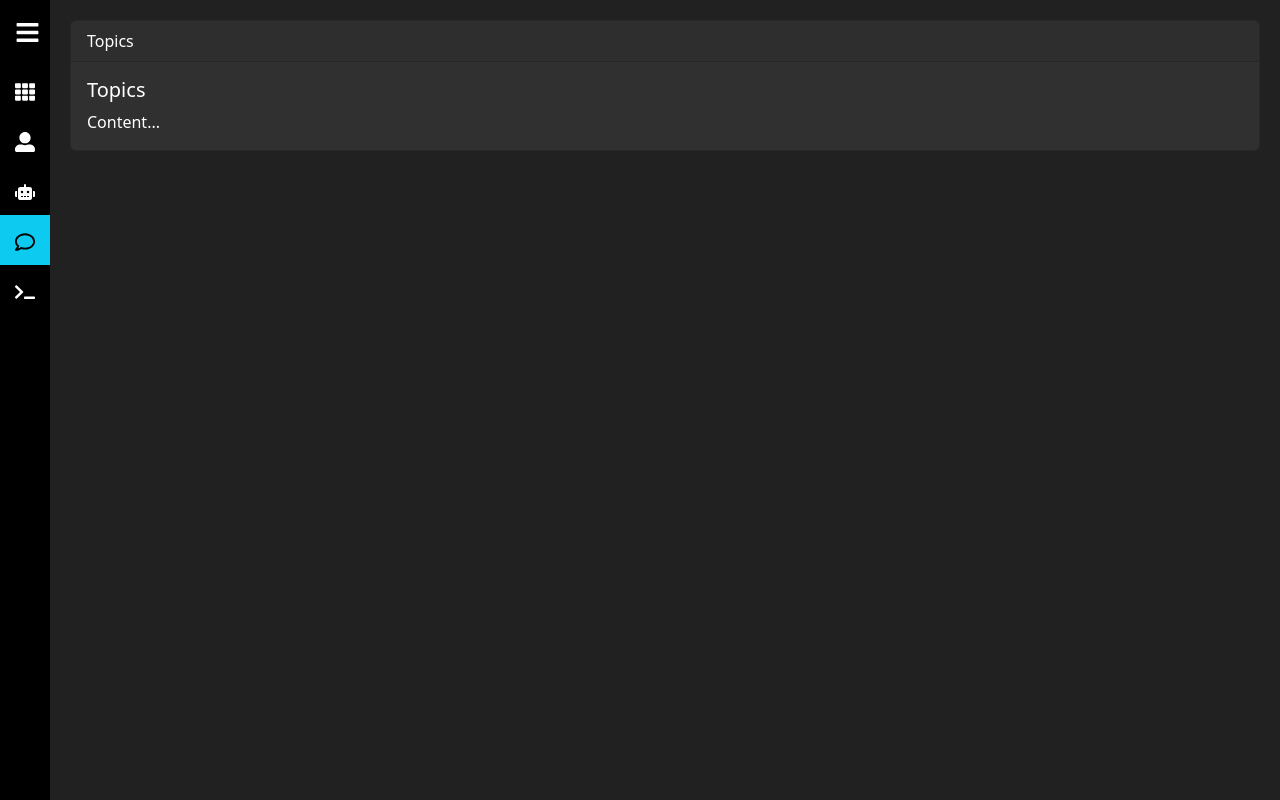
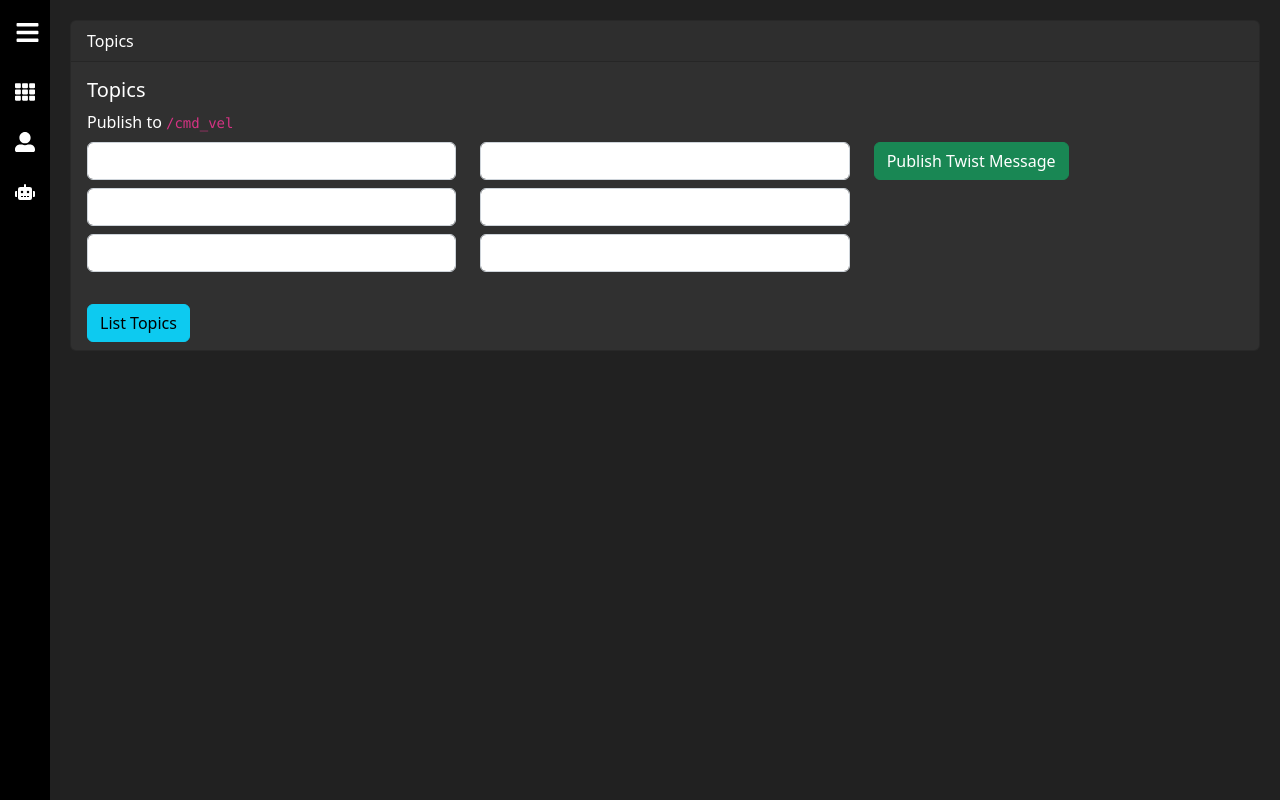
Before and after one commit to qaysedc/SystemadministrationWiSe22, a React (Create React App) app in the folder react-app/: page /topics in a window 1280 px wide. Built offline with nearby package versions, Linux system fonts and the light colour scheme.

Commit message:
added multiple robot handling

```diff
--- a/react-app/src/App.js
+++ b/react-app/src/App.js
@@ -19,19 +19,32 @@ export const AppContext = createContext({defaultOptions: {
 
 function App() {
 
-  const [ros, setRos] = useState(null)
+  const [ros, setRos] = useState([])
   const [connection, setConnection] = useState(null)
 
-  ros?.on("connection", () => {
-    document.getElementById("status").innerHTML = "successful";
-    //setConnection(true)
-    setConnection(true)
-  });
-  ros?.on("error", (error) => {
-    document.getElementById("status").innerHTML = `errored out (${error})`;
-    //setConnection(false)
-    setConnection(false)
-  });
+  // ros[0]?.on("connection", () => {
+  //   document.getElementById("status").innerHTML = "successful";
+  //   //setConnection(true)
+  //   setConnection(true)
+  // });
+  // ros[0]?.on("error", (error) => {
+  //   document.getElementById("status").innerHTML = `errored out (${error})`;
+  //   //setConnection(false)
+  //   setConnection(false)
+  // });
+
+  ros?.map((item) => (
+    item.newRos.on("connection", () => {
+      document.getElementById("status").innerHTML = "successful";
+     setConnection(true)
+    })
+  ))
+  ros?.map((item) => (
+    item.newRos.on("error", (error) => {
+      document.getElementById("status").innerHTML = `errored out (${error})`;
+      setConnection(false)
+    })
+  ))
 
 
   return (
@@ -43,6 +56,9 @@ function App() {
             <Route path='/dashboard'element={<Dashboard/>}/>
             <Route path='/about'element={<About/>}/>
             <Route path='/robots'element={<Robots/>}/>
+            {ros?.map((item, index) => (
+                <Route path={"/topics"+index} element={<Topics ros={item.newRos}/>}/>
+            ))}
             <Route path='/topics'element={<Topics/>}/>
             <Route path='/console'element={<Console/>}/>
           </Routes>
--- a/react-app/src/components/Connection.jsx
+++ b/react-app/src/components/Connection.jsx
@@ -9,12 +9,13 @@ import Button from 'react-bootstrap/Button';
 import Form from 'react-bootstrap/Form';
 
 export default function Connection() {
-    const { setRos, connection } = useContext(AppContext)
+    const { ros, setRos, connection } = useContext(AppContext)
     const [ipAddress, setIpAddress] = useState("172.17.0.3")
 
     const handleConnection = (e) => {
         if (ipAddress === '') return
-        setRos(new ROSLIB.Ros({ url: "ws://"+ipAddress+":9090" }))
+        const newRos = new ROSLIB.Ros({ url: "ws://"+ipAddress+":9090" })
+        setRos(ros => [...ros, {newRos}])
     }
 
   return (
--- /dev/null
+++ b/react-app/src/components/Joypad.jsx
@@ -0,0 +1,57 @@
+import { useState, useContext, useReducer } from 'react'
+import { AppContext } from '../App'
+import ROSLIB from 'roslib';
+
+export default function Joypad() {
+    const { ros } = useContext(AppContext)
+    const [twist, updateTwist] = useReducer(
+        (state, updates) => ({...state, ...updates }),
+        {
+        linear: {
+        x: 0,
+        y: 0,
+        z: 0
+        },
+        angular: {
+        x: 0,
+        y: 0,
+        z: 0
+        }
+    })
+
+    const publishTwistMessage = () => {
+        var cmdVel = new ROSLIB.Topic({
+          ros: ros,
+          name: "/cmd_vel",
+          messageType: "geometry_msgs/Twist"
+        })
+
+        var twistMsg = new ROSLIB.Message(twist)
+        cmdVel.publish(twistMsg)
+      }
+
+    const joypad = (e) => {
+        e.preventDefault()
+        if (e.key === 'w' || e.key === 'W') {
+            updateTwist({linear: {...twist.linear, x: twist.linear.x + 0.01}})
+            publishTwistMessage()
+        }
+        if (e.key === 's' || e.key === 'S') {
+            updateTwist({linear: {...twist.linear, x: twist.linear.x - 0.01}})
+            publishTwistMessage()
+        }
+        if (e.key === 'a' || e.key === 'A') {
+            updateTwist({angular: {...twist.angular, x: twist.angular.x + 0.01}})
+            publishTwistMessage()
+        }
+        if (e.key === 'd' || e.key === 'D') {
+            updateTwist({angular: {...twist.angular, x: twist.angular.x - 0.01}})
+            publishTwistMessage()
+        }
+    }
+  return (
+    <div>
+        <input type="text" onKeyPress={joypad} />
+    </div>
+  )
+}
--- /dev/null
+++ b/react-app/src/components/RobotList.jsx
@@ -0,0 +1,38 @@
+import { useState, useContext } from 'react'
+import { AppContext } from '../App'
+import ROSLIB from 'roslib';
+
+// Bootstrap Imports
+import Row from 'react-bootstrap/Row';
+import Col from 'react-bootstrap/Col';
+import Button from 'react-bootstrap/Button';
+import Form from 'react-bootstrap/Form';
+import Table from 'react-bootstrap/Table';
+
+export default function RobotList() {
+    const { ros, setRos, connection } = useContext(AppContext)
+    const [ipAddress, setIpAddress] = useState("172.17.0.3")
+    console.log(ros)
+  return (
+    <Table striped bordered hover variant='dark'>
+        <thead>
+            <tr>
+            <th>#</th>
+            <th>IP Address</th>
+            <th>Connection</th>
+            <th></th>
+            </tr>
+        </thead>
+        <tbody>
+        {ros?.map((item, index) => (
+            <tr>
+                <td>{index}</td>
+                <td>{item.newRos.socket.url}</td>
+                <td>{item.newRos.socket.url && "Connected"}</td>
+                <td><Button>Disconnect</Button></td>
+          </tr>
+        ))}
+        </tbody>
+    </Table>
+  )
+}
--- a/react-app/src/components/Sidebar.jsx
+++ b/react-app/src/components/Sidebar.jsx
@@ -1,4 +1,5 @@
-import React, { useState } from 'react'
+import React, { useState, useContext } from 'react'
+import { AppContext } from '../App'
 import {
   FaBars,
   FaRegComment,
@@ -9,9 +10,11 @@ import {
 import { NavLink } from 'react-router-dom'
 
 export default function Sidebar({children}) {
+  const { ros } = useContext(AppContext)
   const [isOpen, setIsOpen] = useState(false)
   const toggle = () => setIsOpen(!isOpen)
-  const menuItem = [
+
+  let menuItem = [
     {
       path: '/dashboard',
       name: 'Dashboard',
@@ -26,18 +29,16 @@ export default function Sidebar({children}) {
       path: '/robots',
       name: 'Robots',
       icon: <FaRobot />
-    },
-    {
-      path: '/topics',
-      name: 'Topics',
-      icon: <FaRegComment />
-    },
-    {
-      path: '/console',
-      name: 'Console',
-      icon: <FaTerminal />
     }
   ]
+    ros?.map((item, index) => (
+      menuItem.push({
+        path: '/topics'+index,
+        name: "Topics Robot "+(index+1),
+        icon: <FaRegComment />
+      })
+  ))
+
   return (
     <div className='containerBox'>
       <div style={{width: isOpen ? '200px' : '50px'}} className='sidebar'>
--- a/react-app/src/components/TopicList.jsx
+++ b/react-app/src/components/TopicList.jsx
@@ -14,15 +14,16 @@ import Button from 'react-bootstrap/Button';
 import Form from 'react-bootstrap/Form';
 
 
-function TopicList() {
-    const { ros } = useContext(AppContext)
+function TopicList(props) {
+    //const { ros } = useContext(AppContext)
+    const [ros, setRos] = useState(props.ros)
 
     const topicNameRef = useRef()
     const [alltopicslist, setTopics] = useState([])
 
     var topics = null;
 
-
+    console.log(props.ros)
     let hdt = function handleTopicSub(e) {
 
     // const topicName = topicNameRef.current.value
@@ -79,7 +80,6 @@ function getTopics() {
 
   return (
     <>
-        <Connection />
         <Publish />
 
         <Button variant="info" onClick={getTopics}>List Topics</Button>
--- a/react-app/src/pages/Dashboard.jsx
+++ b/react-app/src/pages/Dashboard.jsx
@@ -3,6 +3,8 @@ import React, { useState, useRef, useEffect } from 'react'
 import TopicList from '../components/TopicList'
 
 import Card from 'react-bootstrap/Card';
+import Connection from '../components/Connection';
+import RobotList from '../components/RobotList';
 
 export default function Dashboard() {
 
@@ -14,7 +16,8 @@ export default function Dashboard() {
           <Card.Body>
             <Card.Title> Card Title </Card.Title>
             <Card.Text>
-              <TopicList />
+              <Connection />
+              <RobotList />
             </Card.Text>
           </Card.Body>
         </Card>
--- a/react-app/src/pages/Robots.jsx
+++ b/react-app/src/pages/Robots.jsx
@@ -1,4 +1,6 @@
 import React from 'react'
+
+import Joypad from '../components/Joypad';
 
 import Card from 'react-bootstrap/Card';
 
@@ -10,7 +12,7 @@ export default function Robots() {
         <Card.Body>
           <Card.Title> Robots </Card.Title>
           <Card.Text>
-            Content...
+            <Joypad />
           </Card.Text>
         </Card.Body>
       </Card>
--- a/react-app/src/pages/Topics.jsx
+++ b/react-app/src/pages/Topics.jsx
@@ -1,8 +1,11 @@
-import React from 'react'
+import React, { useState, useRef, useEffect, useContext } from 'react'
+import { AppContext } from '../App'
 
 import Card from 'react-bootstrap/Card';
+import TopicList from '../components/TopicList';
 
-export default function Topics() {
+export default function Topics(props) {
+  const { ros } = useContext(AppContext)
   return (
     <>
       <Card className="mainCard">
@@ -10,7 +13,7 @@ export default function Topics() {
         <Card.Body>
           <Card.Title> Topics </Card.Title>
           <Card.Text>
-            Content...
+              <TopicList ros={props.ros} />
           </Card.Text>
         </Card.Body>
       </Card>
```
